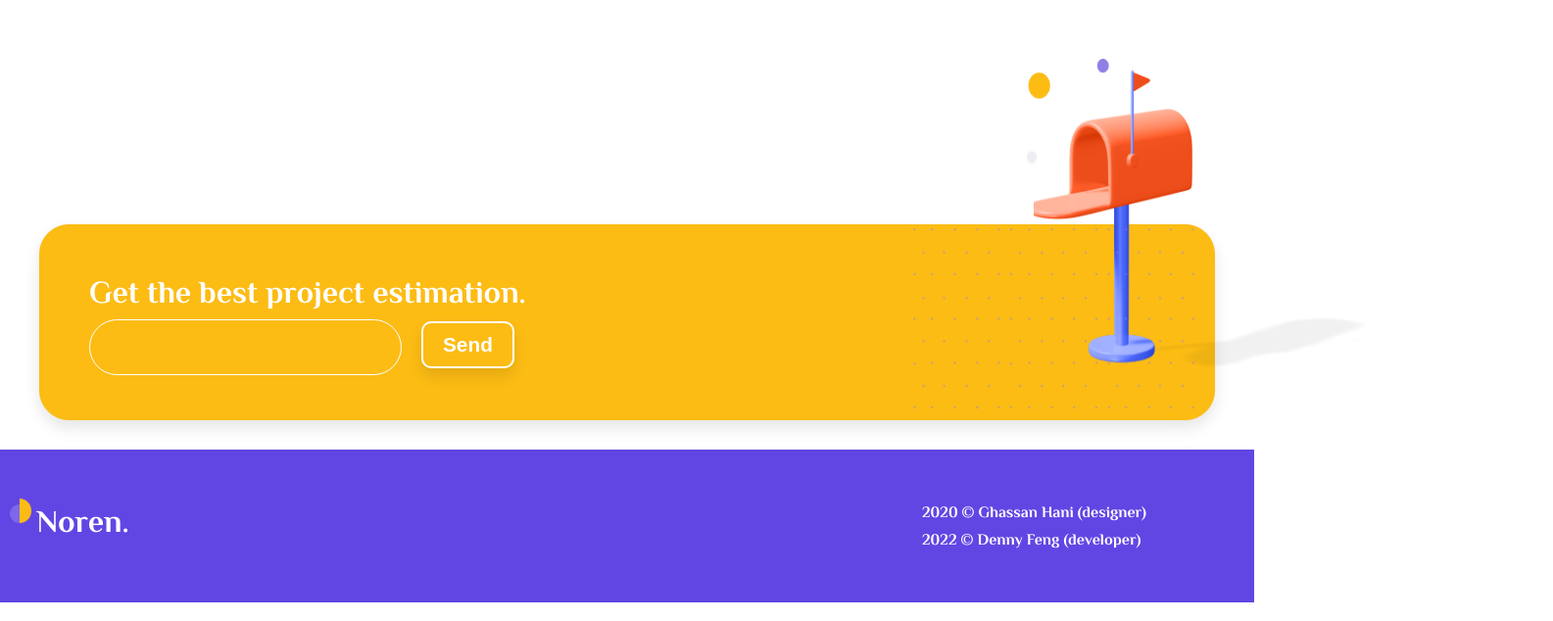
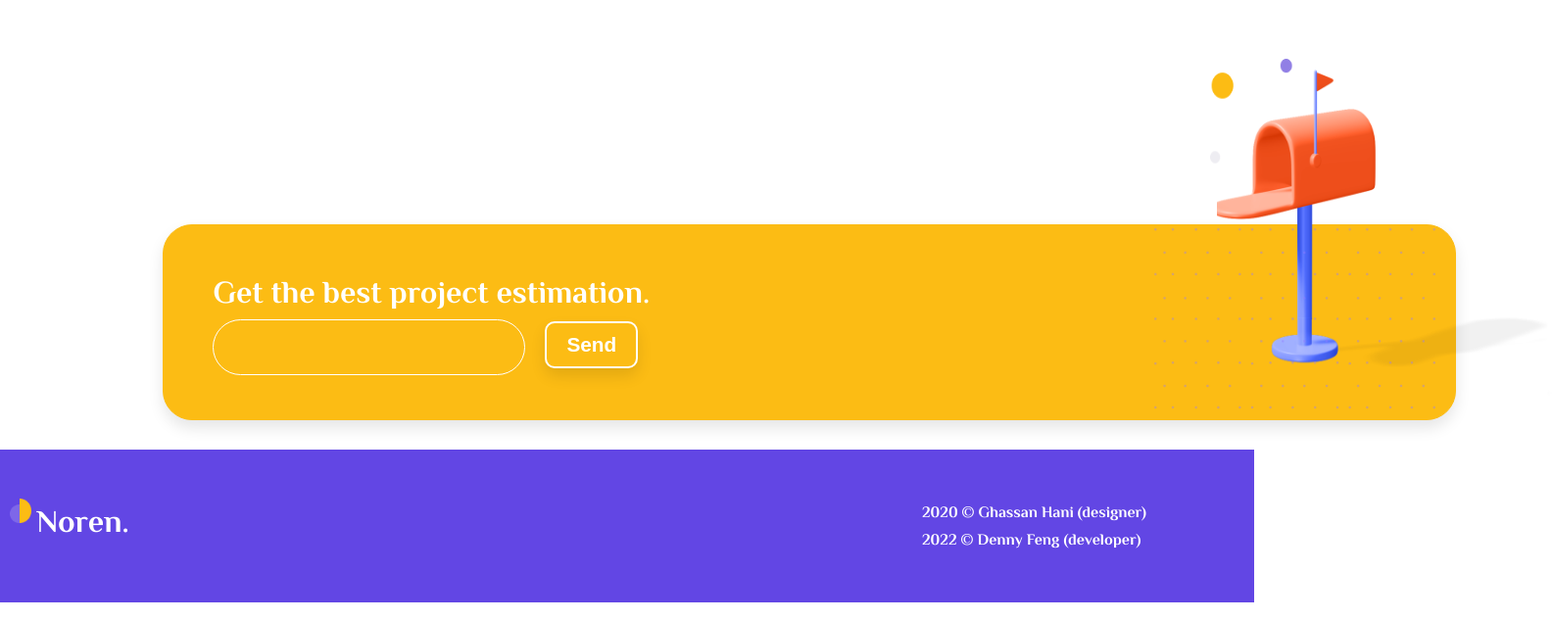
Before and after one commit to FengDenny/Figma2Dev, a React (Create React App) app in the folder noren/: page / in a window 1280 px wide. Shown: the part 4127-4761 px from the top of the page at 98% size, 1585 px wide, since content can reach past the window. Built offline with nearby package versions, Linux system fonts and the light colour scheme.

Commit message:
updated with/margin-left for form

```diff
--- a/noren/src/component/Contact/contact.module.css
+++ b/noren/src/component/Contact/contact.module.css
@@ -7,13 +7,14 @@
 .form {
   display: flex;
   justify-content: space-between;
-  width: 1200px;
+  width: 1320px;
   background: var(--secondary-color);
   border-radius: 30px;
   border: 1px solid var(--secondary-color);
   padding: 50px 50px;
   box-shadow: var(--button-box-shadow);
   height: 200px;
+  margin-left: 13%;
 }
 
 .form:after {
```
